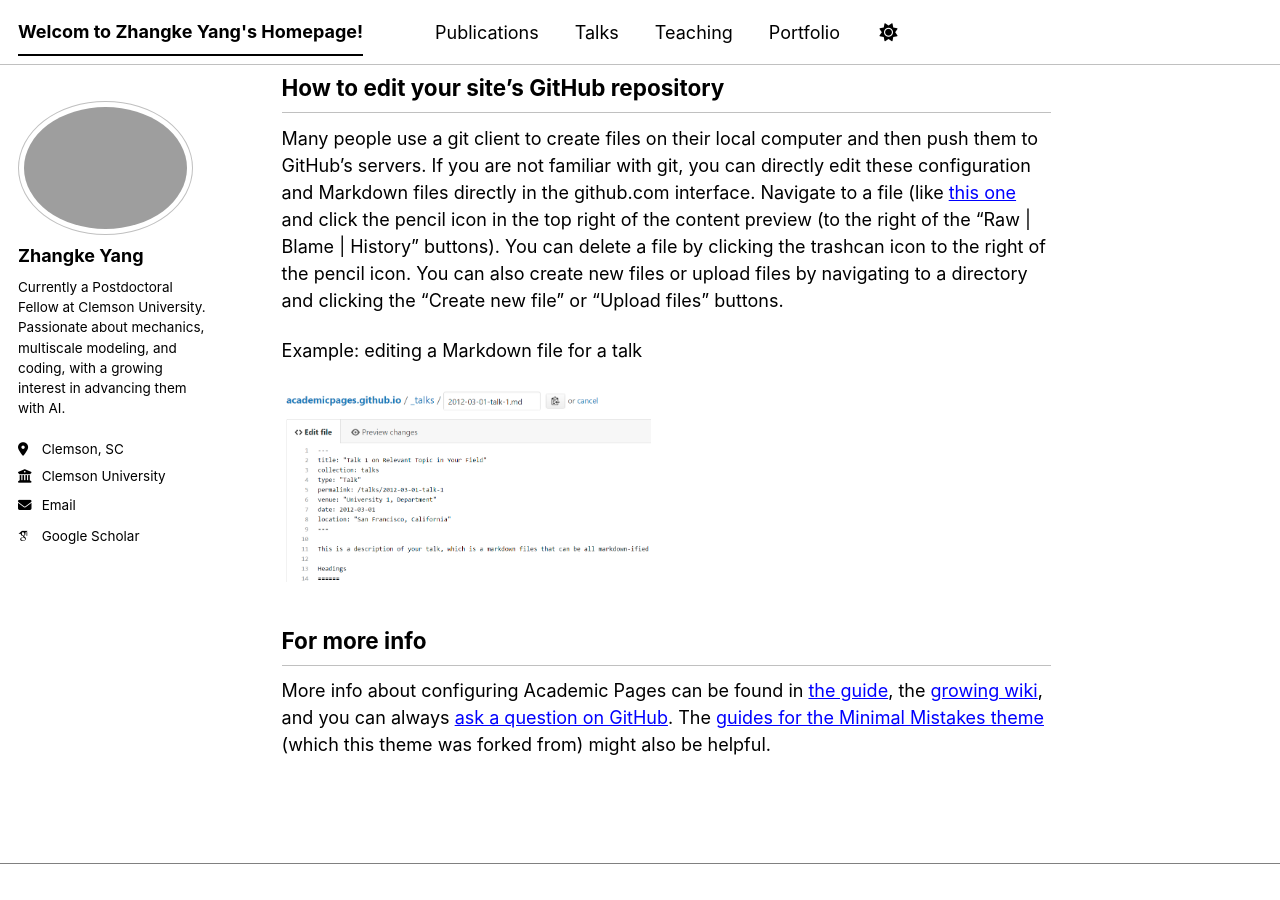
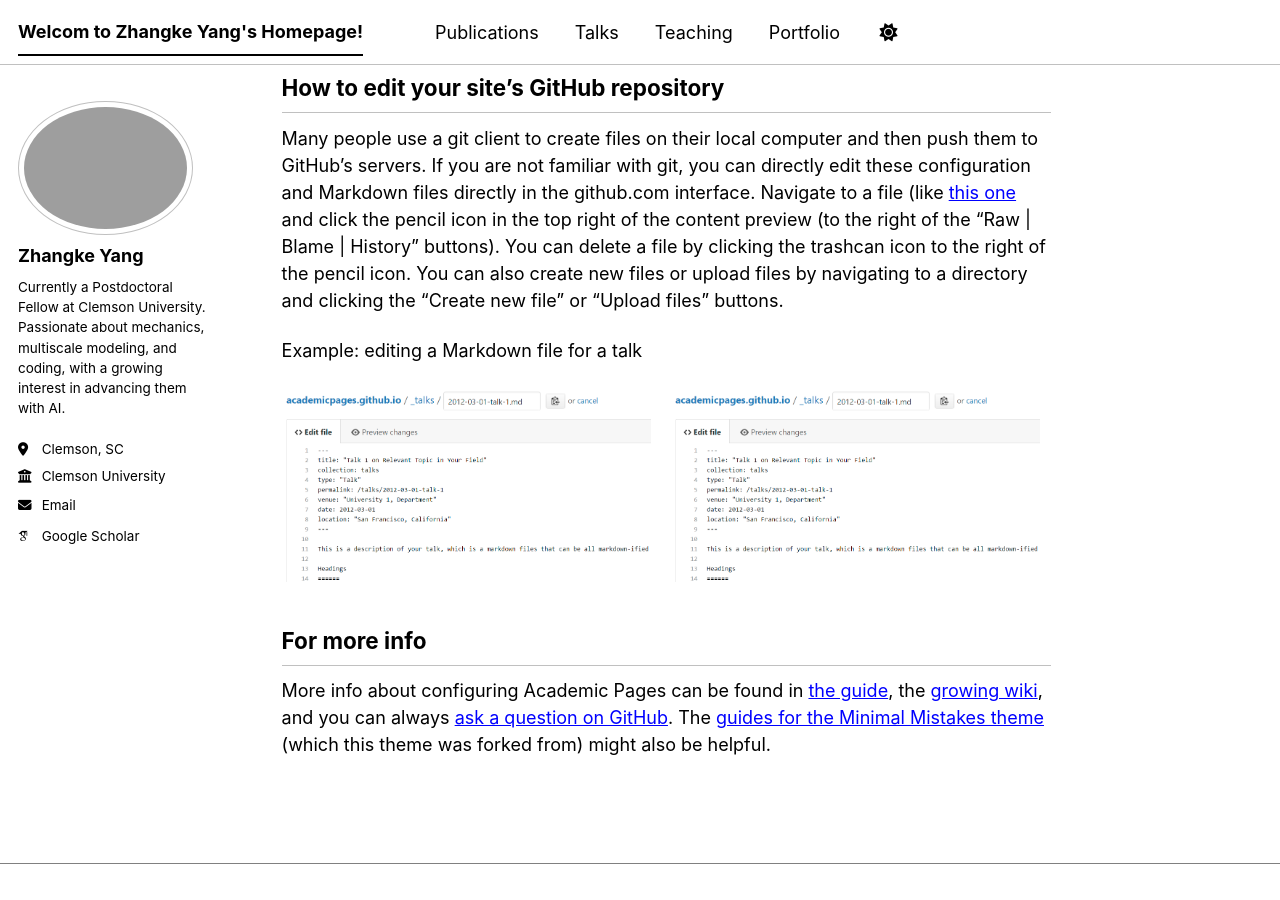
Before and after one commit to zkyang16/zkyang16.github.io, a Jekyll site: the page built from _pages/about.md, in a window 1280 px wide and 900 px high, scrolled down 2192 px. Built offline with Jekyll 4.4.1, drawn with Linux system fonts in a browser that asks for light colours; some web fonts are replaced; a script bundle is joined from its source files by our own code; library files that are not in the unit come from our copies.

Commit message:
Update about.md

```diff
--- a/_pages/about.md
+++ b/_pages/about.md
@@ -50,7 +50,7 @@ Example: editing a Markdown file for a talk
 <!-- ![Editing a Markdown file for a talk](/images/editing-talk.png) -->
 <div style="display: flex; gap: 20px;">
   <img src="/images/editing-talk.png" style="width: 48%;">
-  <!-- <img src="/images/img2.png" style="width: 48%;"> -->
+  <img src="/images/editing-talk.png" style="width: 48%;">
 </div>
 
 For more info
```
